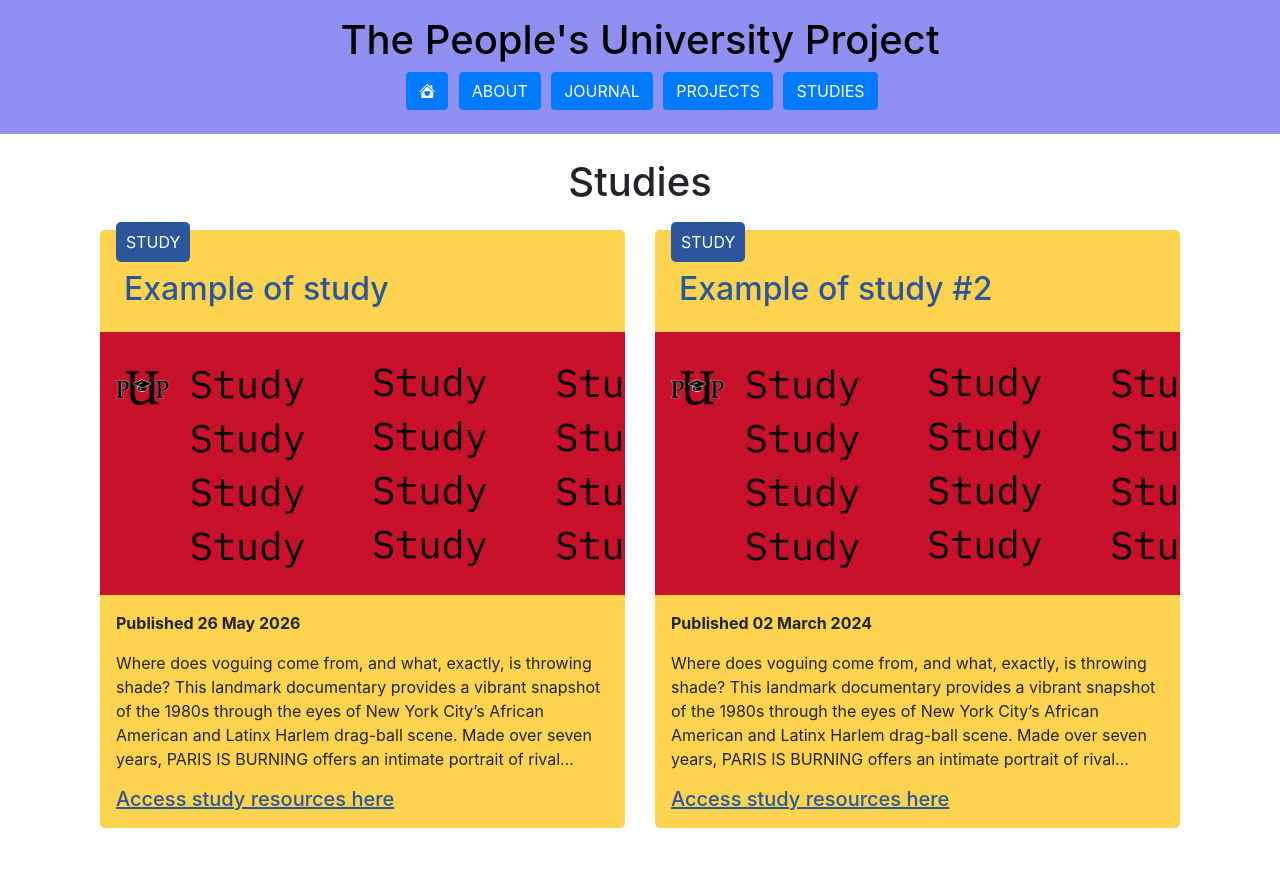
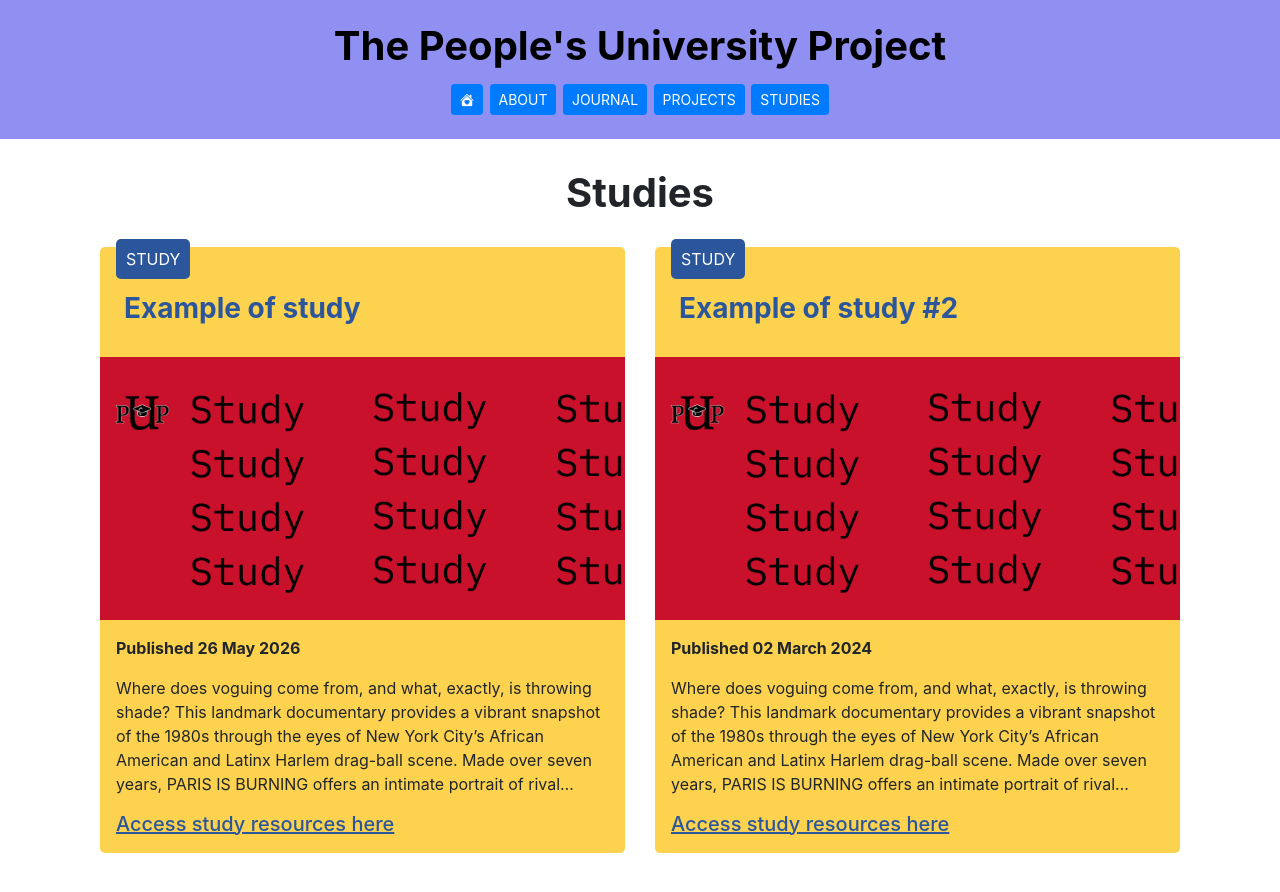
Before and after one commit to Peoples-University/website, a Jekyll site: the page built from studies.html, in a window 1280 px wide and 925 px high. Shown: the top 892 px of the window. Built offline with Jekyll 4.4.1, drawn with Linux system fonts in a browser that asks for light colours.

Commit message:
Mobile-Friendly

```diff
--- a/_layouts/blog.html
+++ b/_layouts/blog.html
@@ -6,6 +6,7 @@
     <meta content="width=device-width, initial-scale=1, shrink-to-fit=no" name="viewport">
     <link href="https://cdn.jsdelivr.net/npm/bootstrap@4.0.0/dist/css/bootstrap.min.css" rel="stylesheet">
     <link rel="stylesheet" href="https://cdn.jsdelivr.net/npm/bootstrap-icons@1.11.3/font/bootstrap-icons.min.css">
+    <link rel="stylesheet" href="{{ '/assets/css/style.css' | relative_url }}">
     <title>{{ page.title }} | The People's University Project</title>
 </head>
 
@@ -14,13 +15,13 @@
     <!-- =========== NAV ===========-->
     <div class="container-fluid pt-3 pb-3 fixed-top" style="background-color:#9090f3;">
         <div class="text-center">
-            <div class="h1" style="color:black;">The People's University Project</div>
+            <div class="site-title" style="color:black;">The People's University Project</div>
             <div class="h4 mt-2">
-                <a href="/website/index" class="btn btn-primary ml-1" role="button"><i class="bi bi-house-heart-fill"></i></a>
-                <a href="/website/about" class="btn btn-primary ml-1" role="button">ABOUT</a>
-                <a href="/website/journal" class="btn btn-primary ml-1" role="button">JOURNAL</a>
-                <a href="/website/projects" class="btn btn-primary ml-1" role="button">PROJECTS</a>
-                <a href="/website/studies" class="btn btn-primary ml-1" role="button">STUDIES</a>
+                <a href="/website/index" class="btn btn-primary btn-sm" role="button"><i class="bi bi-house-heart-fill"></i></a>
+                <a href="/website/about" class="btn btn-primary btn-sm" role="button">ABOUT</a>
+                <a href="/website/journal" class="btn btn-primary btn-sm" role="button">JOURNAL</a>
+                <a href="/website/projects" class="btn btn-primary btn-sm" role="button">PROJECTS</a>
+                <a href="/website/studies" class="btn btn-primary btn-sm" role="button">STUDIES</a>
             </div>
         </div>
     </div>
--- a/articles.html
+++ b/articles.html
@@ -5,7 +5,7 @@
 ---
 
 <div class="container">
-    <div class="h1 mt-4 mb-4 text-center">Articles</div>
+    <div class="site-title mt-4 mb-4 text-center">Articles</div>
 
     {% assign all_articles = site.articles | sort: "date" | reverse %}
 
@@ -18,7 +18,7 @@
                 <div class="ml-3 mb-3"><span style="width:fit-content; background-color: #2b569b; padding:10px; border-radius: 5px 5px 5px 5px; color: white;">Article</span></div>
 
                 <!--CARD Title-->
-                <div class="h2 pl-4 pr-4 pb-3"><a href="{{ article.url | relative_url }}" style="color:#2b569b;">{{ article.title }}</a></div>
+                <div class="card-title pl-4 pr-4 pb-3"><a href="{{ article.url | relative_url }}" style="color:#2b569b;">{{ article.title }}</a></div>
 
                 <!--CARD Picture-->
                 <img src="{{ article.image }}" style="width:100%; aspect-ratio:2/1; object-fit:cover;">
--- /dev/null
+++ b/assets/css/style.css
@@ -0,0 +1,44 @@
+/* ===== NAV TITLE ===== */
+.site-title {
+    font-size: 2.5rem;
+    font-weight: bold;
+}
+
+@media (max-width: 576px) {
+    .site-title {
+        font-size: 1.5rem;
+        font-weight: bold;
+    }
+}
+
+/* ===== CARD TITLES ===== */
+.card-title {
+    font-size: 1.75rem;
+    font-weight: bold;
+}
+
+@media (max-width: 576px) {
+    .card-title {
+        font-size: 1.3rem;
+        font-weight: bold;
+    }
+}
+
+/* ===== CARD FLOW LAYOUT ===== */
+.post-columns {
+    column-count: 1;
+    column-gap: 1.5rem;
+}
+
+@media (min-width: 768px) {
+    .post-columns {
+        column-count: 2;
+    }
+}
+
+.post-card {
+    break-inside: avoid;
+    -webkit-column-break-inside: avoid;
+    page-break-inside: avoid;
+    margin-bottom: 1rem;
+}
--- a/projects.html
+++ b/projects.html
@@ -5,7 +5,7 @@
 ---
 
 <div class="container">
-    <div class="h1 mt-4 mb-4 text-center">Projects</div>
+    <div class="site-title mt-4 mb-4 text-center">Projects</div>
 
     {% assign all_projects = site.projects | sort: "date" | reverse %}
 
@@ -18,7 +18,7 @@
                 <div class="ml-3 mb-3"><span style="width:fit-content; background-color: #2b569b; padding:10px; border-radius: 5px 5px 5px 5px; color: white;">PROJECT</span></div>
 
                 <!--CARD Title-->
-                <div class="h2 pl-4 pr-4 pb-3"><a href="{{ project.url | relative_url }}" style="color:#2b569b;">{{ project.title }}</a></div>
+                <div class="card-title pl-4 pr-4 pb-3"><a href="{{ project.url | relative_url }}" style="color:#2b569b;">{{ project.title }}</a></div>
 
                 <!--CARD Picture-->
                 <img src="{{ project.image }}" style="width:100%; aspect-ratio:2/1; object-fit:cover;">
--- a/studies.html
+++ b/studies.html
@@ -5,7 +5,7 @@
 ---
 
 <div class="container">
-    <div class="h1 mt-4 mb-4 text-center">Studies</div>
+    <div class="site-title mt-4 mb-4 text-center">Studies</div>
 
     {% assign all_studies = site.studies | sort: "date" | reverse %}
 
@@ -18,7 +18,7 @@
                 <div class="ml-3 mb-3"><span style="width:fit-content; background-color: #2b569b; padding:10px; border-radius: 5px 5px 5px 5px; color: white;">STUDY</span></div>
 
                 <!--CARD Title-->
-                <div class="h2 pl-4 pr-4 pb-3"><a href="{{ study.url | relative_url }}" style="color:#2b569b;">{{ study.title }}</a></div>
+                <div class="card-title pl-4 pr-4 pb-3"><a href="{{ study.url | relative_url }}" style="color:#2b569b;">{{ study.title }}</a></div>
 
                 <!--CARD Picture-->
                 <img src="{{ study.image }}" style="width:100%; aspect-ratio:2/1; object-fit:cover;">
```
Also changed, not shown: _layouts/default.html (+10 -9 lines), index.html (+9 -8 lines).
